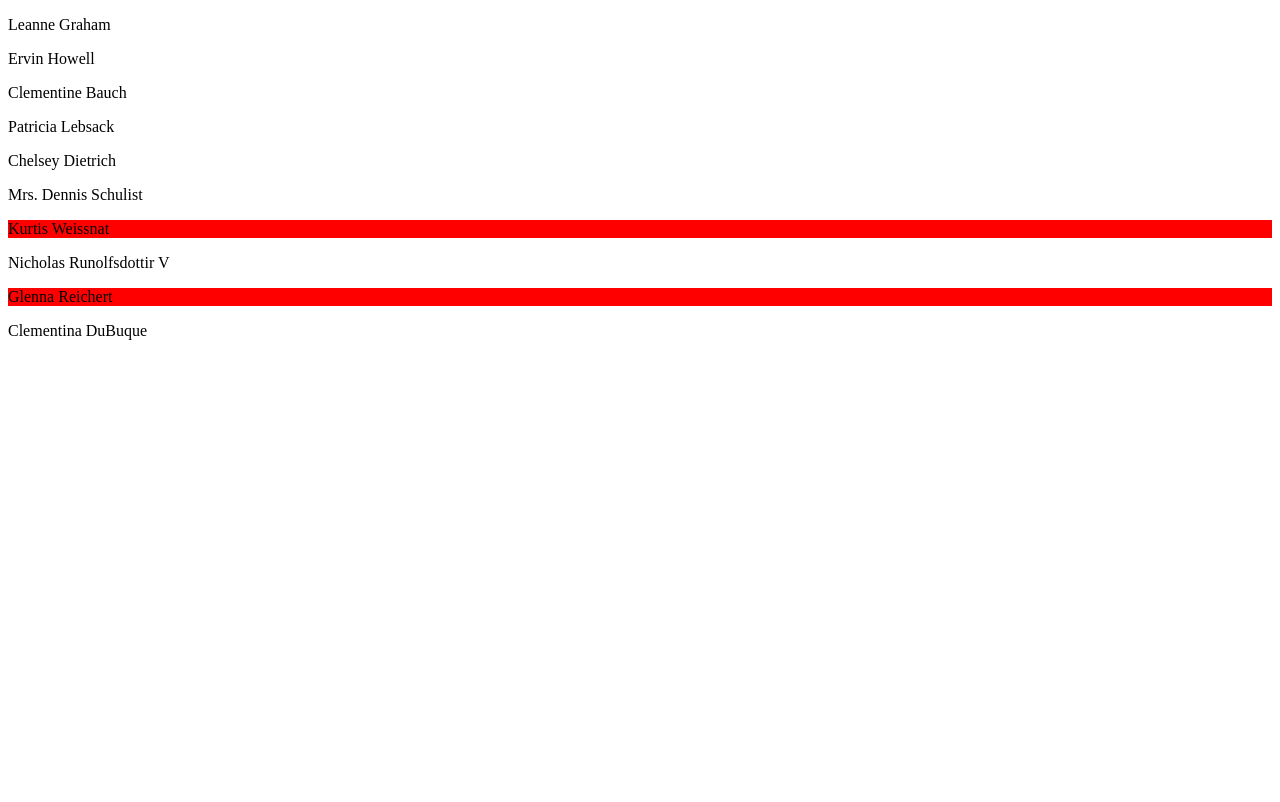
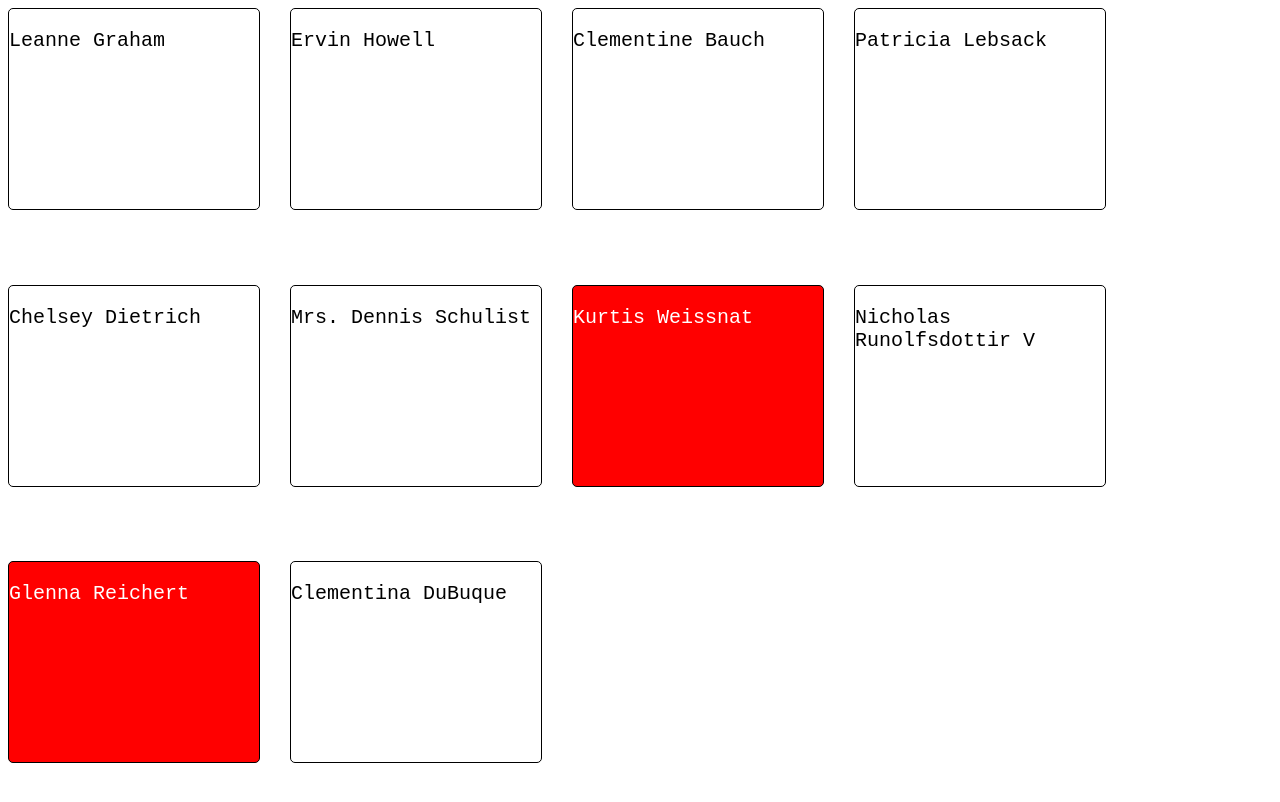
Before and after one commit to mukeshrao-cesit/ReactJS_VSS, a React (Vite) app in the folder Class-Component/: page / in a window 1280 px wide. Shown: the top 802 px of the page. Built offline with nearby package versions, Linux system fonts and the light colour scheme.

Commit message:
twitter like function completed

```diff
--- /dev/null
+++ b/Class-Component/src/FunctionComponents/CardLikeState/Card.css
@@ -0,0 +1,18 @@
+.card-item {
+  width: 250px;
+  border: 1px solid black;
+  border-radius: 5px;
+  height: 200px;
+}
+.card-container {
+  display: flex;
+  flex-wrap: wrap;
+  gap: 30px;
+  width: 100%;
+  height: 100vh;
+}
+.card-item p {
+  font-family: "Courier New", Courier, monospace;
+  font-size: 20px;
+  justify-content: center;
+}
--- a/Class-Component/src/FunctionComponents/CardLikeState/CardItem.jsx
+++ b/Class-Component/src/FunctionComponents/CardLikeState/CardItem.jsx
@@ -1,23 +1,17 @@
 import React from "react";
-
+import "./Card.css";
 export const CardItem = ({ data, handleLikeFunc }) => {
+  const isLikedCSS = {
+    color: "white",
+    backgroundColor: "red",
+  };
   return (
-    <div>
-      {data.isAlreadyLiked ? (
-        <p
-          style={{ backgroundColor: "red" }}
-          onClick={(e) => handleLikeFunc(data.id, data.isAlreadyLiked)}
-        >
-          {data.name}
-        </p>
-      ) : (
-        <p
-          style={{ backgroundColor: "white" }}
-          onClick={(e) => handleLikeFunc(data.id, data.isAlreadyLiked)}
-        >
-          {data.name}
-        </p>
-      )}
+    <div
+      style={data.isAlreadyLiked === true ? isLikedCSS : null}
+      className="card-item"
+      onClick={(e) => handleLikeFunc(data.id, data.isAlreadyLiked)}
+    >
+      <p className="profileName">{data.name}</p>
     </div>
   );
 };
--- a/Class-Component/src/FunctionComponents/CardLikeState/CardLikeState.jsx
+++ b/Class-Component/src/FunctionComponents/CardLikeState/CardLikeState.jsx
@@ -2,6 +2,7 @@ import React from "react";
 import { useState } from "react";
 import ClassCompProps from "../../ClassComponents/ClassCompProps";
 import { CardItem } from "./CardItem";
+import "./Card.css";
 export const CardLikeState = () => {
   const [profileDatas, setProfileDatas] = useState([
     {
@@ -257,7 +258,7 @@ export const CardLikeState = () => {
     });
   }
   return (
-    <div>
+    <div className="card-container">
       {profileDatas.map((elem) => {
         return (
           <CardItem key={elem.id} handleLikeFunc={handleLikeFunc} data={elem} />
```
